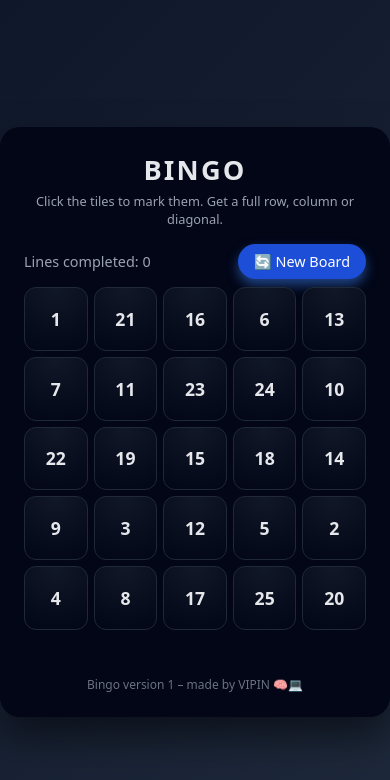
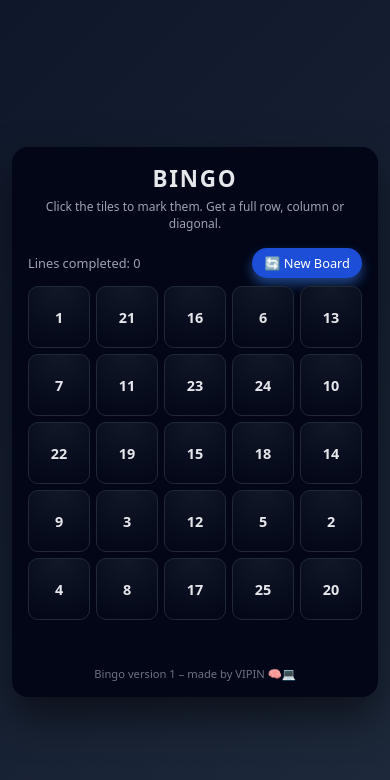
Before and after one commit to vipinsgit-hub/BingoV1, a plain HTML site: page index.html in a window 390 px wide. Drawn offline with Linux system fonts and the light colour scheme.

Commit message:
added mobile responsive desgin

```diff
--- a/index.html
+++ b/index.html
@@ -2,6 +2,7 @@
 <html lang="en">
 <head>
   <meta charset="UTF-8">
+  <meta name="viewport" content="width=device-width, initial-scale=1.0">
   <title>Simple Bingo Game</title>
   <style>
     * {
@@ -147,6 +148,46 @@
       color: #6b7280;
       margin-top: 8px;
     }
+
+    @media (max-width: 480px) {
+  body {
+    padding: 12px;
+  }
+
+  .container {
+    max-width: 100%;
+    padding: 16px;
+    border-radius: 16px;
+  }
+
+  h1 {
+    font-size: 1.4rem;
+  }
+
+  .subtitle {
+    font-size: 0.75rem;
+  }
+
+  .status {
+    font-size: 0.8rem;
+  }
+
+  .cell {
+    border-radius: 10px;
+    font-size: 0.9rem;
+  }
+
+  button {
+    padding: 6px 12px;
+    font-size: 0.8rem;
+  }
+
+  .footer {
+    font-size: 0.7rem;
+  }
+}
+
+
   </style>
 </head>
 <body>
```
